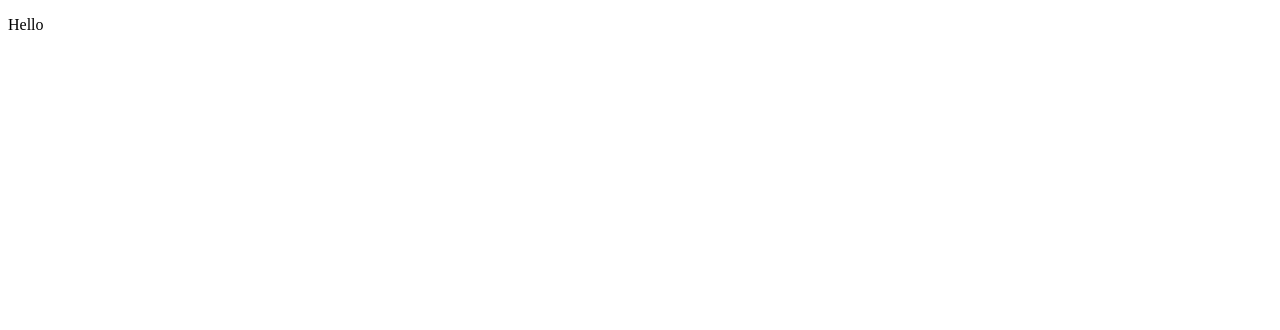
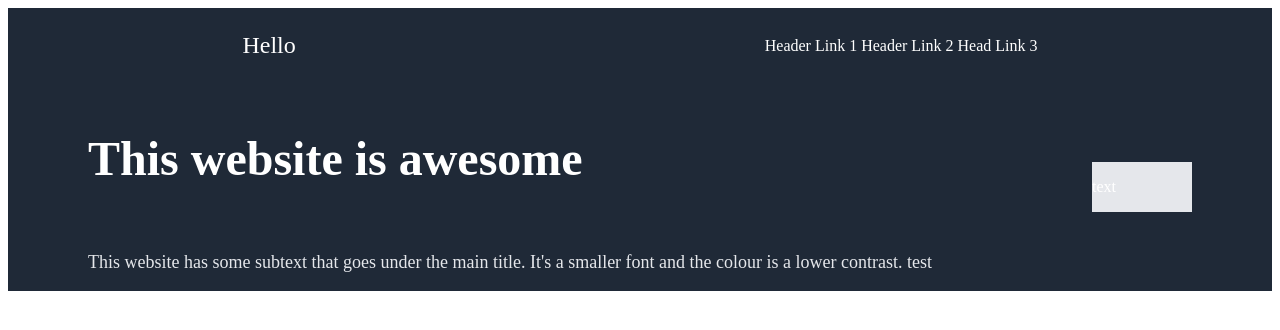
Before and after one commit to Emmanuel-Peters/landing-page, a plain HTML site: page index.html in a window 1280 px wide. Drawn offline with Linux system fonts and the light colour scheme.

Commit message:
first 2 rows started

```diff
--- a/index.html
+++ b/index.html
@@ -11,6 +11,22 @@
 
 <body>
     <div class="topsection">
-        <p> Hello </p>
+        <p style = "background-color: F9FAF8; font-size: 24px;"> Hello </p>
+        <div>
+            <p> Header Link 1    Header Link 2     Head Link 3</p>
+        </div>
     </div>
+
+    <div class = "topsection">
+        <div class= "just-up">
+            <p style = "font-size: 48px; background-color: F9FAF8; font-weight: 900;"> This website is awesome</p>
+            <p style = "font-size: 18px; color: #E5E7EB"> This website has some subtext that goes under the main
+                title. It's a smaller font and the colour is a lower contrast. test
+            </p>
+        </div>
+        <div class="gray-box">
+            <p style = "color: white;"> text </p>
+        </div>
+    </div>
+
 </body>
--- a/landingpage_style.css
+++ b/landingpage_style.css
@@ -1,9 +1,21 @@
-.flex-container{
 
+
+.topsection{
     display: flex;
+    background-color: #1F2937;
+    color: white;
+    justify-content: space-around;
+    align-items: center;
 }
 
-.flex-container .topsection{
-    background-color: #1F2937;
+.topsection .gray-box{
+    background-color: #E5E7EB;
+    width: 100px;
+}
 
+
+.just-up {
+    display: flex;
+    flex-direction: column;
+    justify-content: flex-start;
 }
```
